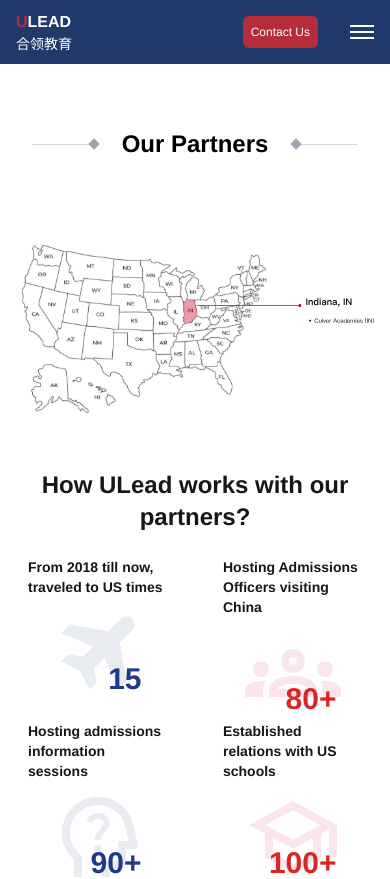
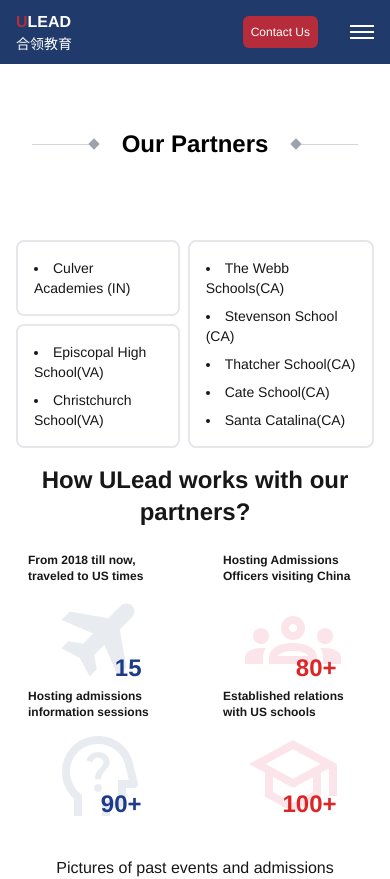
Before and after one commit to jacobsun000/ulead, a Next.js app: page /partners in a window 390 px wide. Shown: the top 879 px of the page. Built offline with nearby package versions, Linux system fonts and the light colour scheme.

Commit message:
fix: partners page in mobile style

```diff
--- a/app/partners/page.js
+++ b/app/partners/page.js
@@ -6,11 +6,11 @@ import Image from 'next/image'
 
 const StatItem = ({ icon, number, description, isRed }) => (
   <div className="flex flex-col items-center ml-7 mr-7">
-    <p className="text-left text-sm mb-2 flex items-center font-bold">{description}</p>
+    <p className="text-left text-xs md:text-sm mb-2 flex items-center font-bold">{description}</p>
     <div className="relative w-24 h-24">
       <Image src={`/img/partners/${icon}`} alt={description} layout="fill" objectFit="contain" />
       <div className="absolute bottom-0 right-0 bg-trasparent rounded-full p-1">
-        <span className={`text-3xl font-bold ${isRed ? 'text-red-600' : 'text-blue-900'}`}>{number}</span>
+        <span className={`text-2xl md:text-3xl font-bold ${isRed ? 'text-red-600' : 'text-blue-900'}`}>{number}</span>
       </div>
     </div>
   </div>
@@ -22,7 +22,7 @@ export default function Partners() {
       <Header currentPath="/partners" />
       <SectionHeader title="Our Partners" />
       <div className="max-w-4xl mx-auto p-4">
-        <div className="relative mb-10">
+        <div className="relative mb-10 hidden md:block">
           <Image
             src="/img/partners/map.svg"
             alt="US Map"
@@ -30,9 +30,38 @@ export default function Partners() {
             height={700}
           />
         </div>
+        <div className="flex">
+          <div className="flex-col justify-center gap-4 mr-2">
+            <div className="bg-white rounded-lg border-2 p-4 w-full mb-2">
+              <ul className="text-sm list-disc list-inside">
+                <li>Culver Academies (IN)</li>
+              </ul>
+            </div>
+
+            {/* Second Group */}
+            <div className="bg-white rounded-lg border-2 p-4 w-full">
+              <ul className="space-y-2 text-sm list-disc list-inside">
+                <li>Episcopal High School(VA)</li>
+                <li>Christchurch School(VA)</li>
+              </ul>
+            </div>
+          </div>
+
+          {/* Third Group */}
+          <div className="bg-white rounded-lg border-2 p-4 border-2 w-60 justify-center">
+            <ul className="space-y-2 text-sm list-disc list-inside">
+              <li>The Webb Schools(CA)</li>
+              <li>Stevenson School (CA)</li>
+              <li>Thatcher School(CA)</li>
+              <li>Cate School(CA)</li>
+              <li>Santa Catalina(CA)</li>
+            </ul>
+          </div>
+        </div>
       </div>
 
-      <h2 className="text-2xl font-bold text-center mb-6">How ULead works with our partners?</h2>
+
+      <h2 className="text-2xl md:text-2xl font-bold text-center mb-6">How ULead works with our partners?</h2>
 
       <div className="grid grid-cols-2 md:grid-cols-4 justify-between mb-8">
         <StatItem
```
